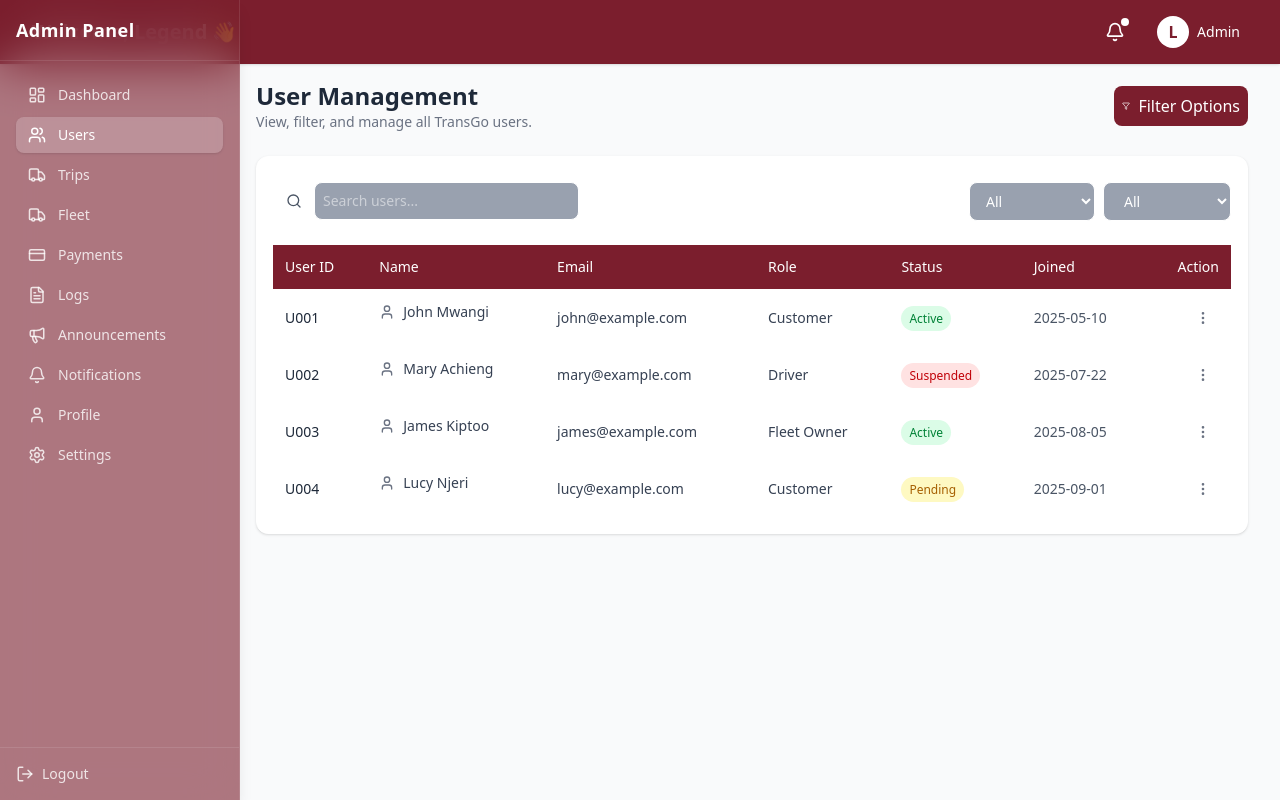
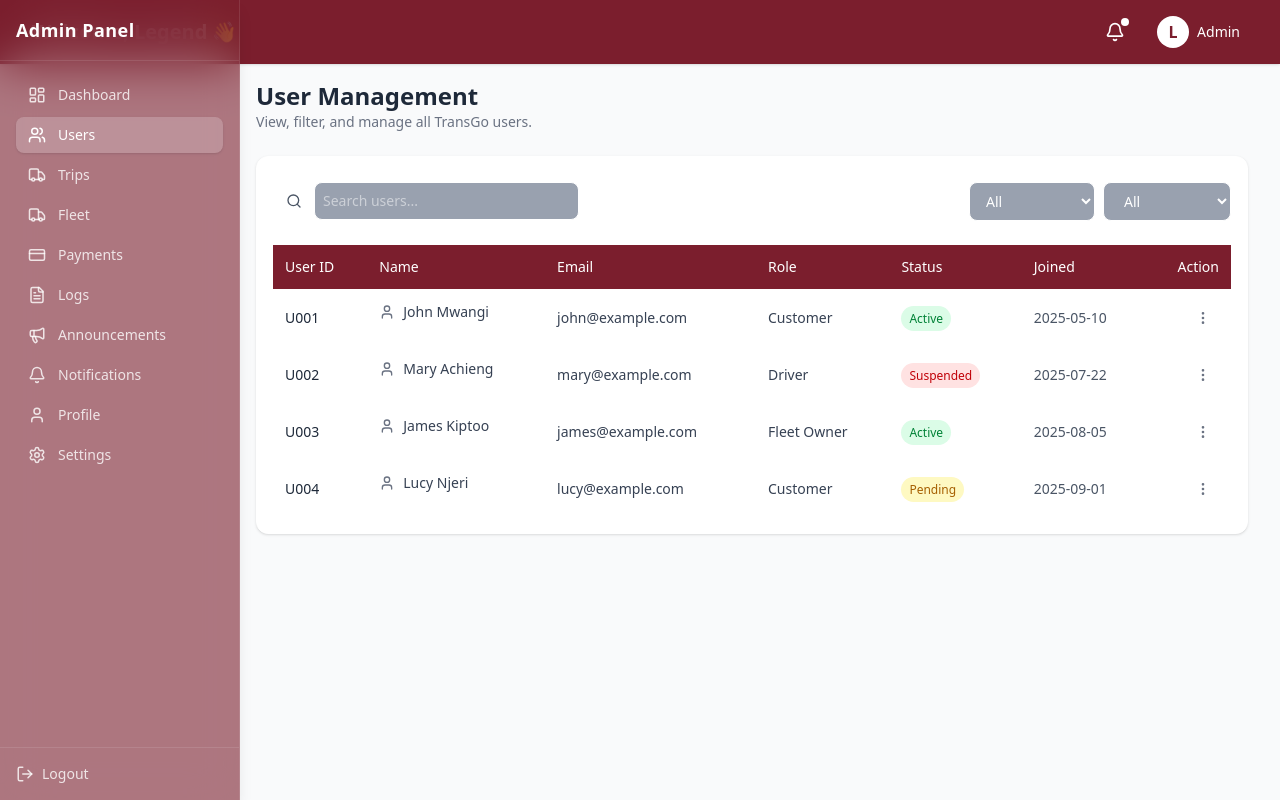
Before and after one commit to ABABUOTURI/TransGo, a Next.js app: page /admin/users in a window 1280 px wide. Built offline with nearby package versions, Linux system fonts and the light colour scheme.

Commit message:
commented on the filter button

```diff
--- a/src/app/admin/users/page.tsx
+++ b/src/app/admin/users/page.tsx
@@ -15,9 +15,9 @@ export default function UsersPage() {
           </p>
         </div>
 
-        <button className="flex items-center gap-2 bg-[#7B1E2D] text-white px-2 py-2 rounded-lg hover:bg-[#641824] transition">
+        {/* <button className="flex items-center gap-2 bg-[#7B1E2D] text-white px-2 py-2 rounded-lg hover:bg-[#641824] transition">
           <Filter className="w-2 h-2" /> Filter Options
-        </button>
+        </button> */}
       </div>
 
       {/* User Table */}
```
